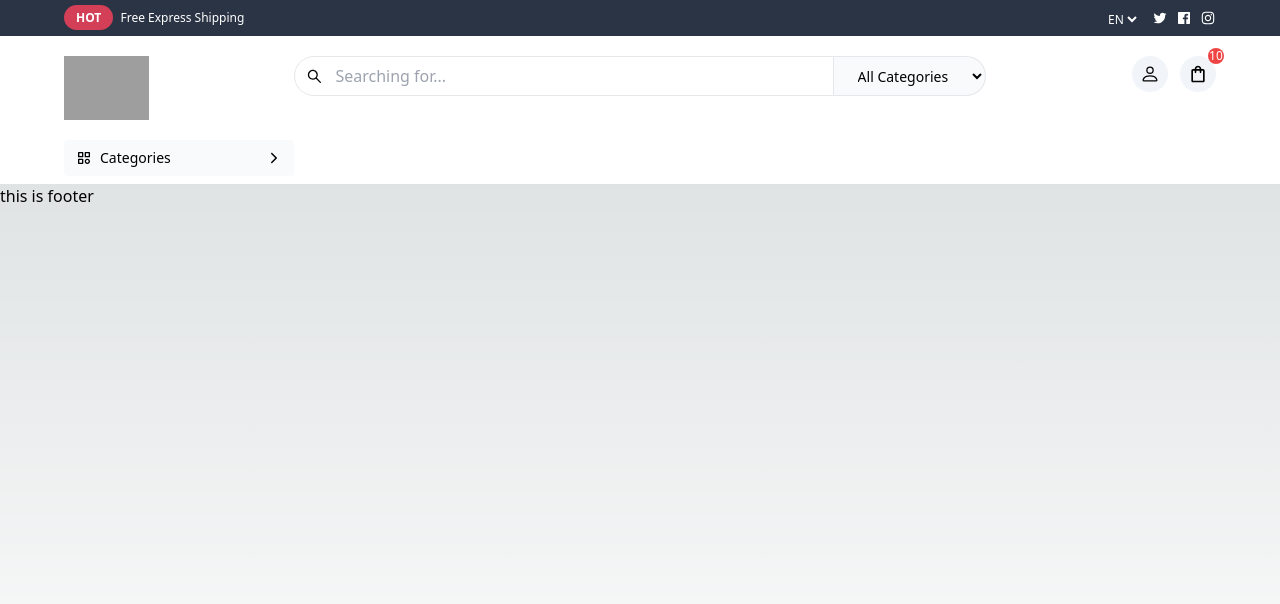
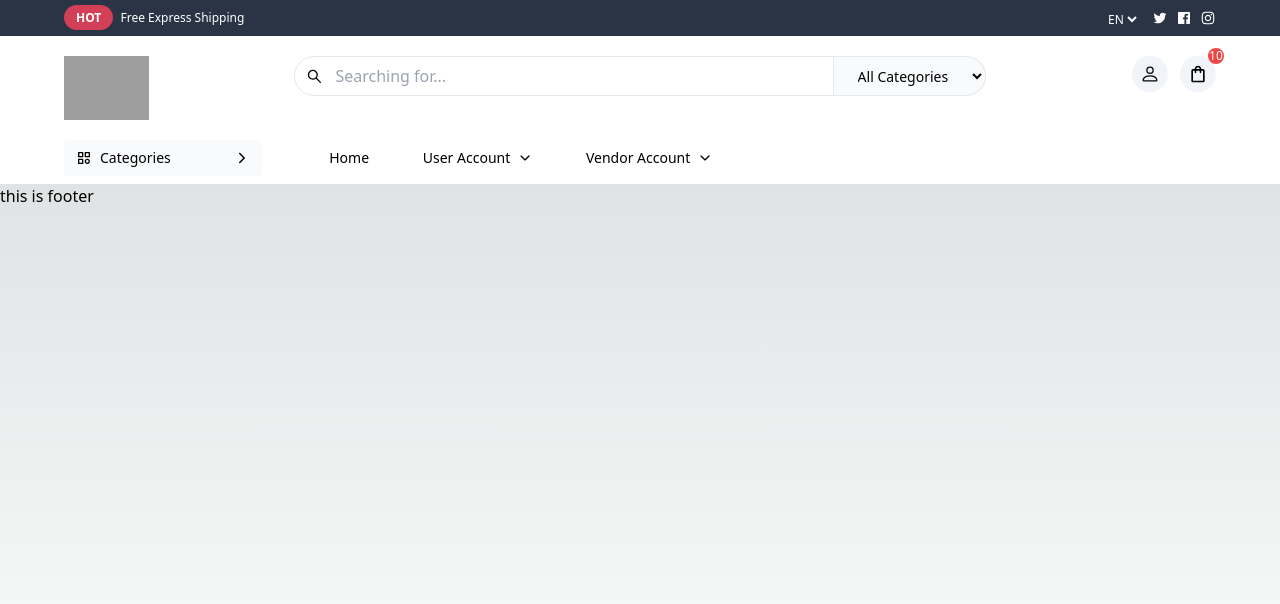
Before and after one commit to MdMuzahid07/Bazar-ecommerce, a Next.js app: page / in a window 1280 px wide. Shown: the top 604 px of the page. Built offline with nearby package versions, Linux system fonts and the light colour scheme; grey boxes are pictures that could not be loaded.

Commit message:
working on header UI part

```diff
--- a/src/components/header/Header.js
+++ b/src/components/header/Header.js
@@ -3,7 +3,7 @@ import { RiFacebookBoxFill } from 'react-icons/ri';
 import { BsPerson } from 'react-icons/bs';
 import { BiCategory } from 'react-icons/bi';
 import { MdOutlineShoppingBag } from 'react-icons/md';
-import { IoIosArrowForward } from 'react-icons/io';
+import { IoIosArrowForward, IoIosArrowDown } from 'react-icons/io';
 
 import Image from 'next/image';
 
@@ -89,7 +89,7 @@ const Header = () => {
             {/* header categories section start here */}
             <section className="bg-white">
                 <div className="max-w-6xl mx-auto h-11">
-                    <div className="grid grid-cols-5">
+                    <div className="grid grid-cols-5 gap-10">
                         <div className="col-span-1">
                             <button
                                 className="flex justify-between items-center w-full h-9 p-3 bg-slate-50 border-none rounded"
@@ -102,10 +102,21 @@ const Header = () => {
                                 <IoIosArrowForward />
                             </button>
                         </div>
-                        <div className="col-span-4">
-                            <ul>
-                                <li></li>
-                            </ul>
+                        <div className="col-span-2">
+                            <div>
+                                <ul
+                                    className="flex items-center justify-around my-2 text-sm"
+                                >
+                                    <li>Home</li>
+                                    <li className="flex items-center"><span className=" mr-2">User Account</span> <IoIosArrowDown /></li>
+                                    <li className="flex items-center"><span className=" mr-2">Vendor Account</span> <IoIosArrowDown /></li>
+                                </ul>
+                            </div>
+                        </div>
+                        <div className="col-span-2">
+                            <marquee>
+                                <p>25% Discount for first order, Delivery charged free for every 200$ spend</p>
+                            </marquee>
                         </div>
                     </div>
                 </div>
```
